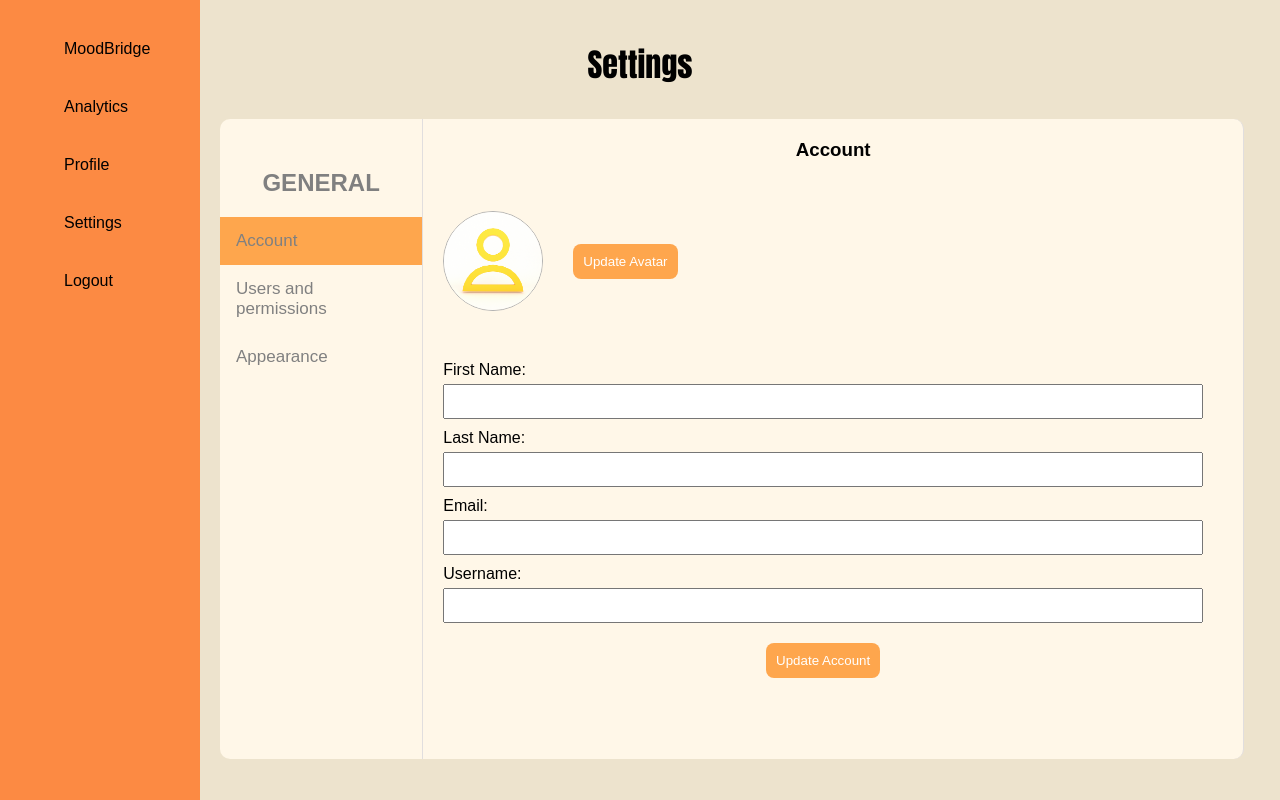
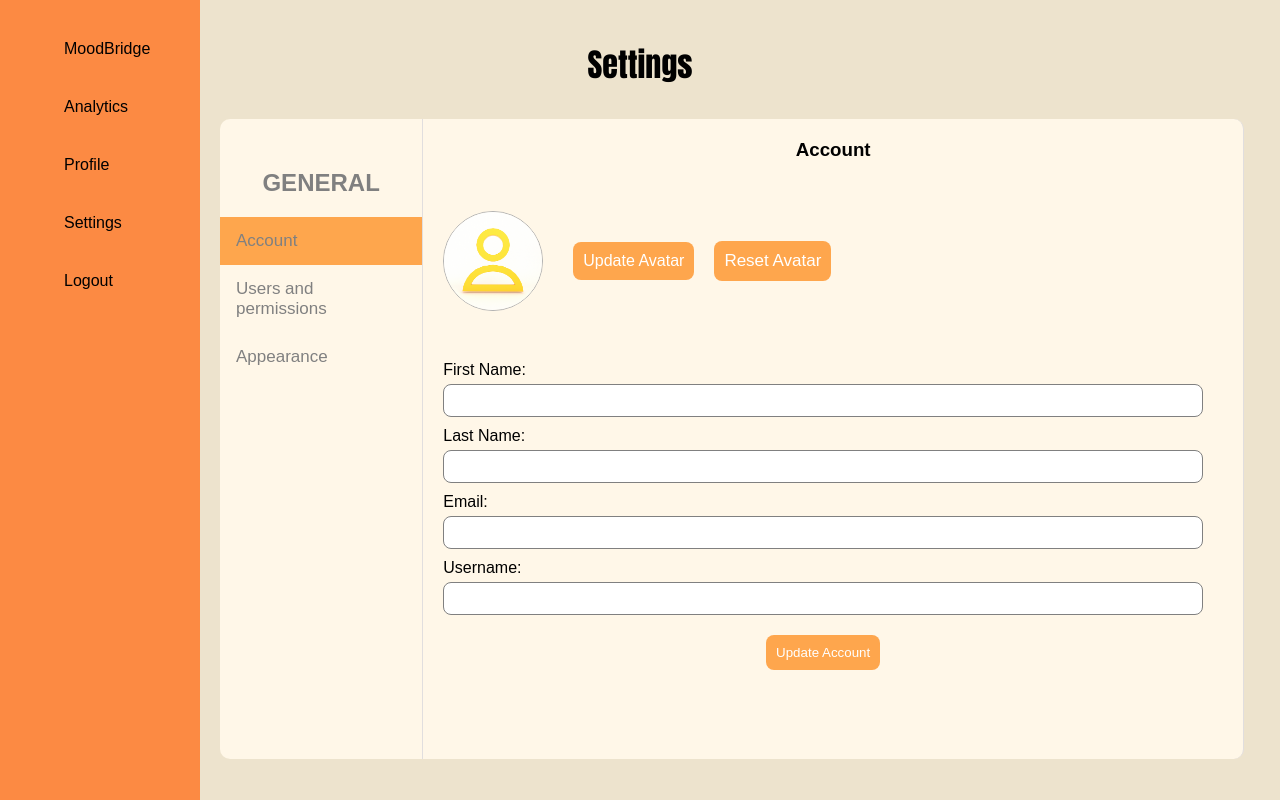
Before and after one commit to KharaFalcon/moodBridge, a PHP site: page /settings.php in a window 1280 px wide. Run offline with PHP 8.4, Linux system fonts and the light colour scheme; the visitor is signed in with stand-in values (Sample User, id 1); tables that the repository leaves empty or names only in its code hold one stand-in row (values such as "Sample post"); data that the repository does not hold is empty.

Commit message:
added user image add function and remove

```diff
--- a/settings.js
+++ b/settings.js
@@ -21,3 +21,26 @@ function openPage(pageName, elmnt, color) {
 
 // Get the element with id="defaultOpen" and click on it
 document.getElementById("defaultOpen").click();
+
+
+     function updateAvatar() {
+        var input = document.getElementById('avatar-input');
+        var image = document.getElementById('avatar-image');
+
+        var file = input.files[0];
+
+        if (file) {
+            var reader = new FileReader();
+
+            reader.onload = function (e) {
+                image.src = e.target.result;
+            };
+
+            reader.readAsDataURL(file);
+        }
+    }
+
+     function removeAvatar() {
+        var image = document.getElementById('avatar-image');
+        image.src = 'avatar.png'; // Set the default avatar image path
+    }
--- a/settings.php
+++ b/settings.php
@@ -97,8 +97,10 @@ $conn->close();
         <div id="Account" class="tabcontent">
             <h3>Account</h3>
             <div class="avatar-container">
-                <img src="avatar.png" alt="Avatar" class="avatar">
-                <button class="updateAvatar" onclick="">Update Avatar</button>
+                <img src="avatar.png" alt="Avatar" class="avatar" id="avatar-image">
+                <input type="file" accept="image/*" id="avatar-input" style="display: none;" onchange="updateAvatar()">
+                <label for="avatar-input" class="updateAvatar">Update Avatar</label>
+                <button onclick="removeAvatar()" class="removeAvatar">Reset Avatar</button>
             </div>
 
             <div class="userDetails">
--- a/styles.css
+++ b/styles.css
@@ -408,6 +408,16 @@ padding-bottom: 50px;
     border-radius: 8px;
 }
 
+.removeAvatar {
+    padding: 10px;
+    background-color: #fea64d;
+    color: white;
+    border: none;
+    border-radius: 8px;
+    margin-left: 20px;
+    font-size: 17px;
+}
+
 .userDetails {
     margin: 50px 20px 0 0;
 }
@@ -422,6 +432,8 @@ padding-bottom: 50px;
       width: 100%;
       padding: 8px;
       margin-bottom: 10px;
+      border-radius: 8px;
+    border: 1px solid grey;
   }
 
   .userDetails button {
```
